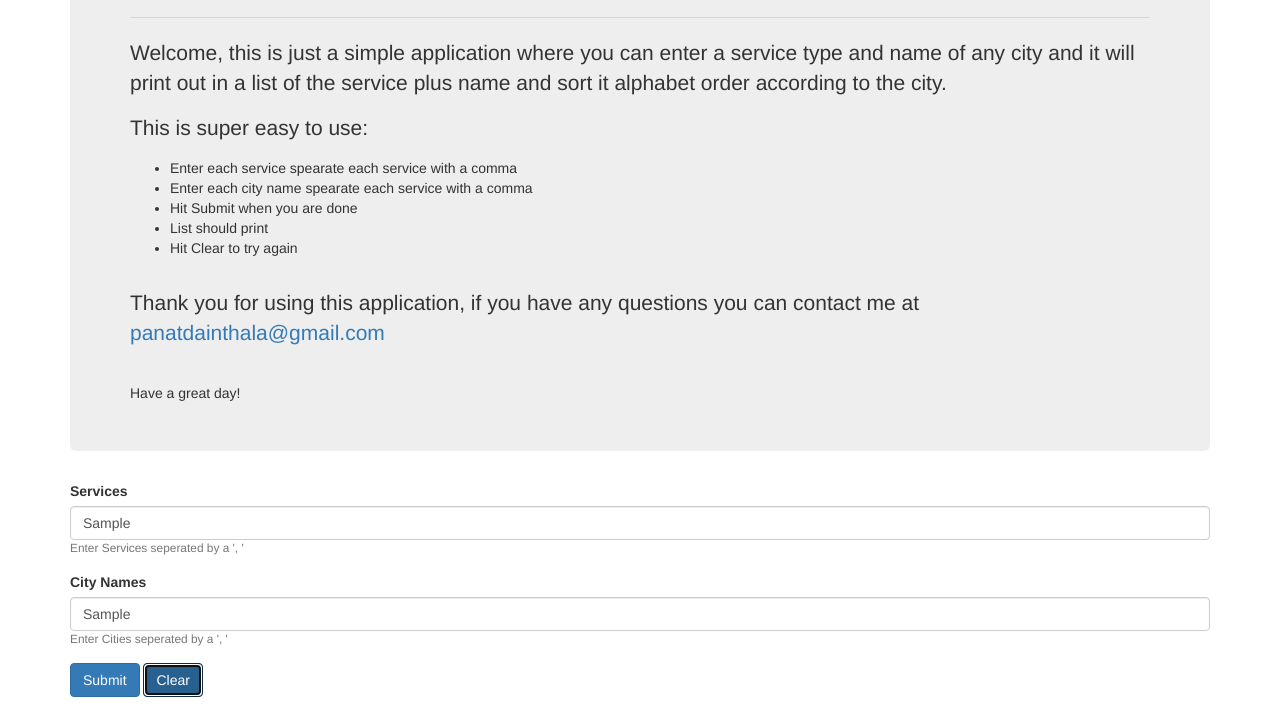
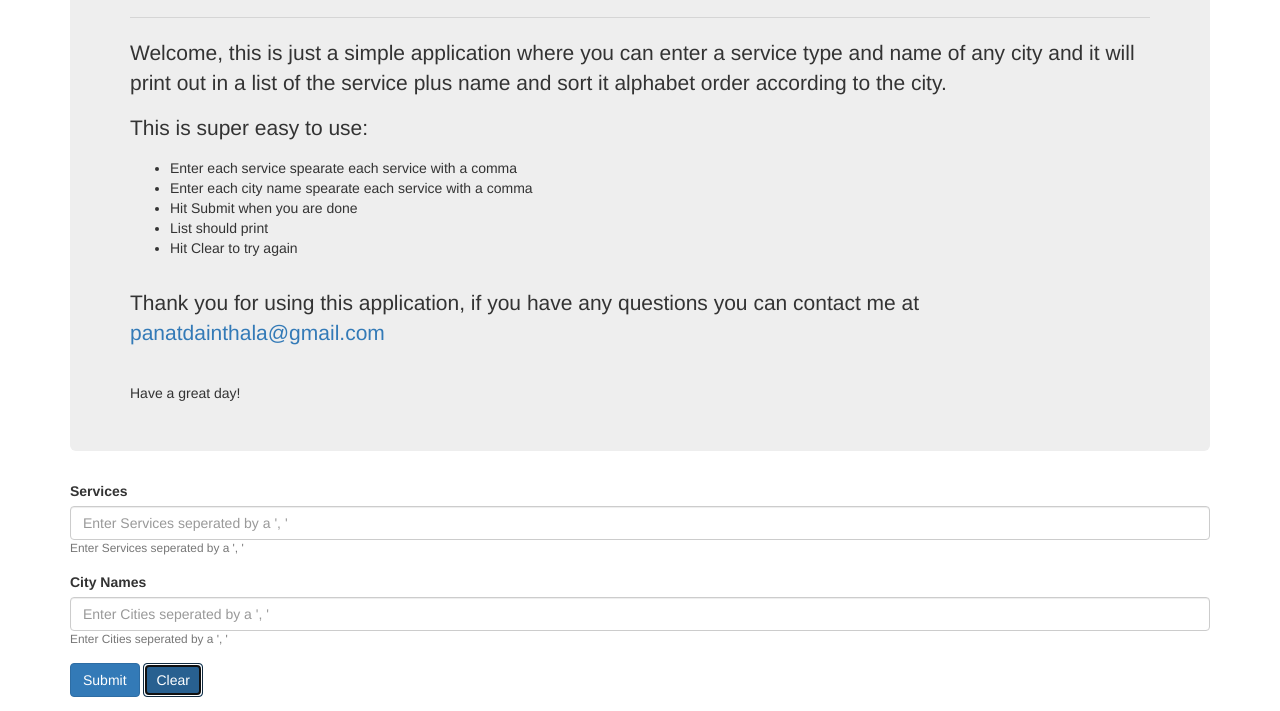
Before and after one commit to PanatdaCatlin/CityServiceTitleGenerator, a plain HTML site: page index.html in a window 1280 px wide. Both pictures are taken after typing "Sample", "Sample" into the empty fields and a click on the button "Clear". Shown: the part 137-848 px from the top of the page. Drawn offline with nearby package versions, Linux system fonts and the light colour scheme.

Commit message:
updated to clear value on input

```diff
--- a/index.html
+++ b/index.html
@@ -19,10 +19,13 @@
         const form = document.getElementById("CityServices");
         const cityInput = document.getElementById("cityInput");
         const servicesInput = document.getElementById("serviceInput");
+
         const outputs = document.getElementById("outputs");
         document.getElementById("clear").addEventListener("click", (e) => {
           e.preventDefault();
           outputs.innerHTML = "";
+          cityInput.value = "";
+          servicesInput.value = "";
         });
         form.addEventListener("submit", (e) => {
           e.preventDefault();
```
